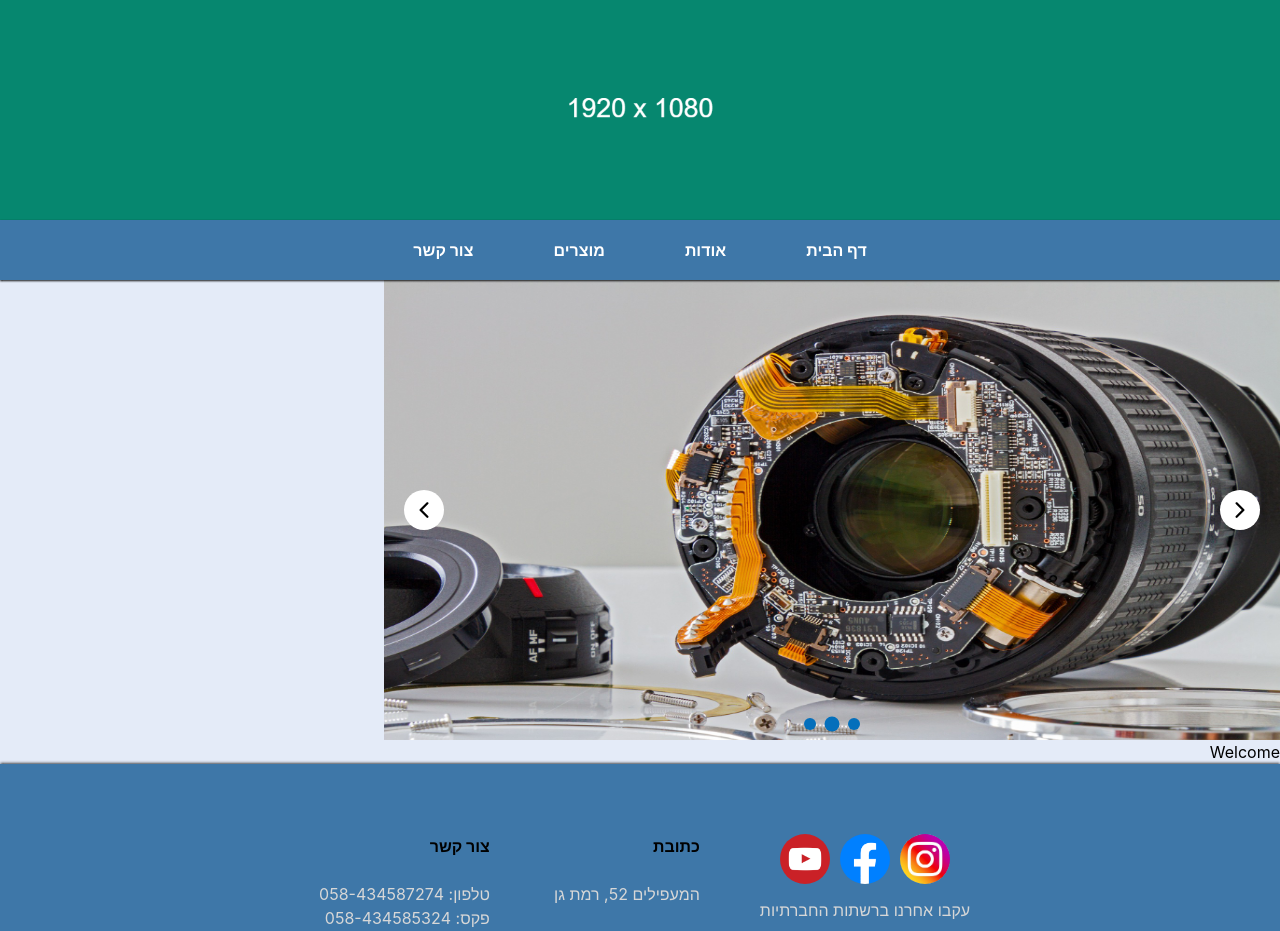
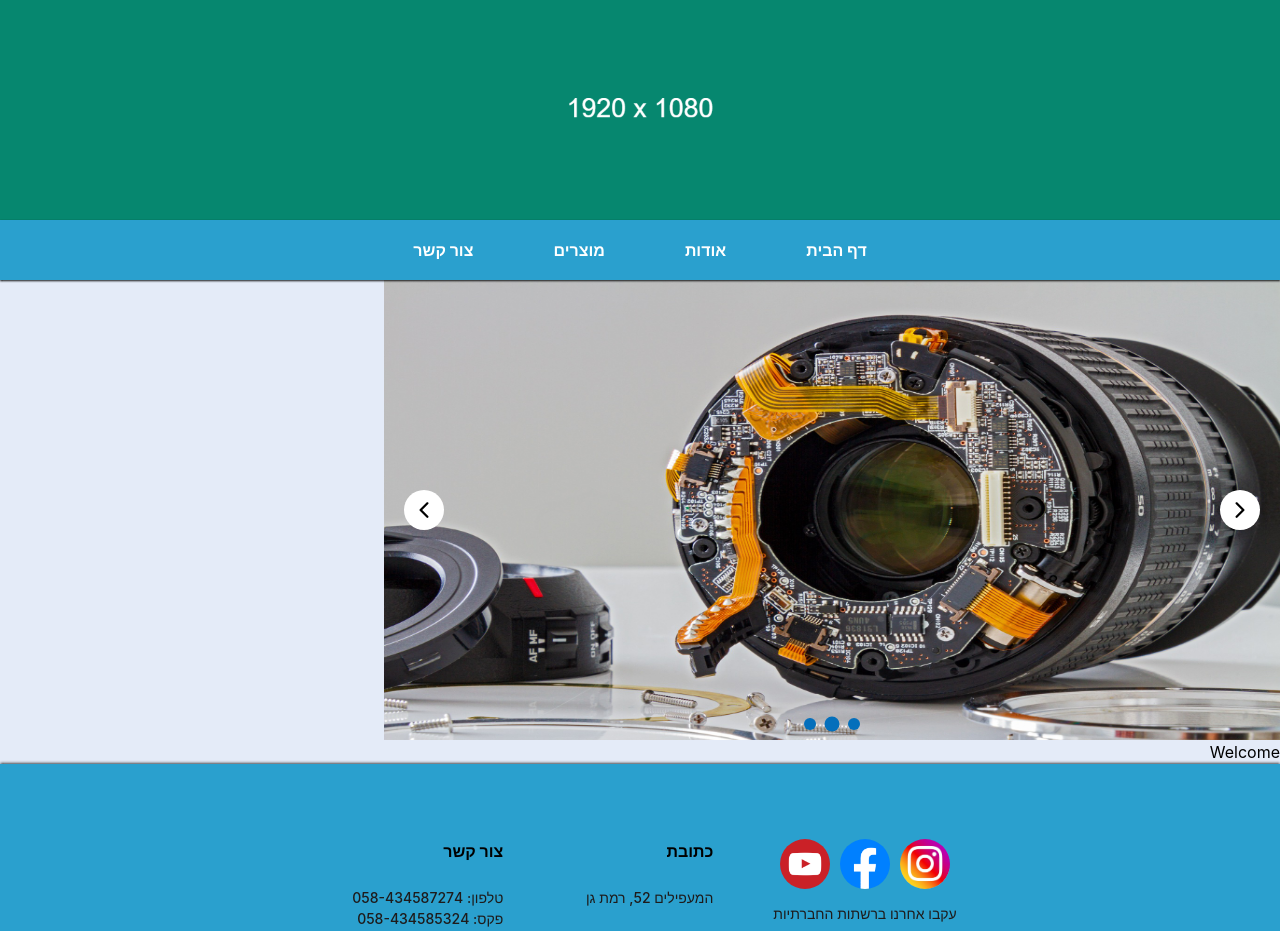
Before and after one commit to Jeluxe/hoods-and-chimneys, a React (Vite) app: page / in a window 1280 px wide. Shown: the top 931 px of the page. Built offline with nearby package versions, Linux system fonts and the light colour scheme.

Commit message:
Added custom css color property

```diff
--- a/src/components/Footer/Footer.css
+++ b/src/components/Footer/Footer.css
@@ -5,7 +5,7 @@
   flex-direction: column;
   align-items: center;
   padding-top: 20px;
-  background-color: rgb(62, 119, 168);
+  background-color: var(--primary-color);
   box-shadow: 0 -1px 3px .4px;
 }
 
@@ -69,7 +69,9 @@
 }
 
 .section-content {
-  color: rgb(215, 215, 215);
+  color: rgb(30, 27, 27);
+  font-weight: 500;
+  font-size: 14px;
 }
 
 .footer-credits {
--- a/src/components/Navbar/Navbar.css
+++ b/src/components/Navbar/Navbar.css
@@ -4,7 +4,7 @@
   align-items: center;
   justify-content: center;
   transition: top 0.3s;
-  background: rgb(62, 119, 168);
+  background: var(--primary-color);
   z-index: 99;
   box-shadow: 0 1px 2px 0.001px;
 }
--- a/src/index.css
+++ b/src/index.css
@@ -8,6 +8,8 @@
   background-color: rgba(255, 255, 255, 0.85);
   // color: rgba(255, 255, 255, 0.87);
   // background-color: #242424;
+
+  --primary-color: rgb(42 160 206);
 
   font-synthesis: none;
   text-rendering: optimizeLegibility;
```
